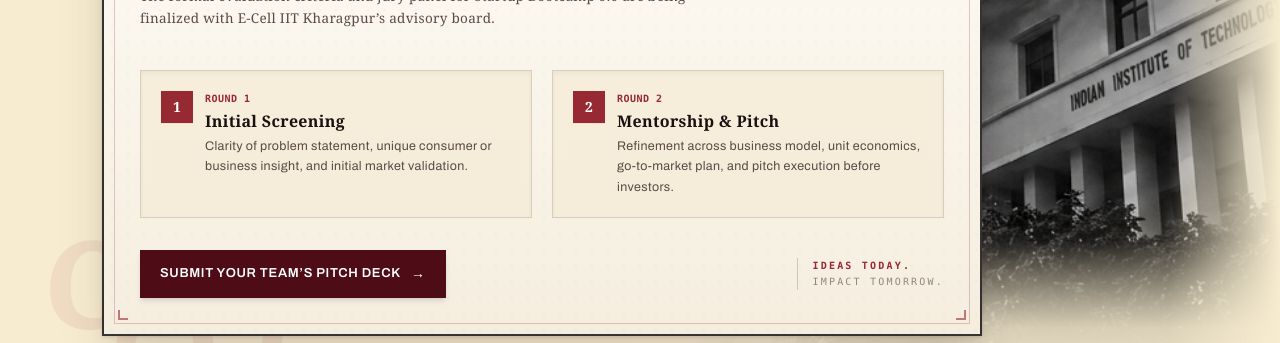
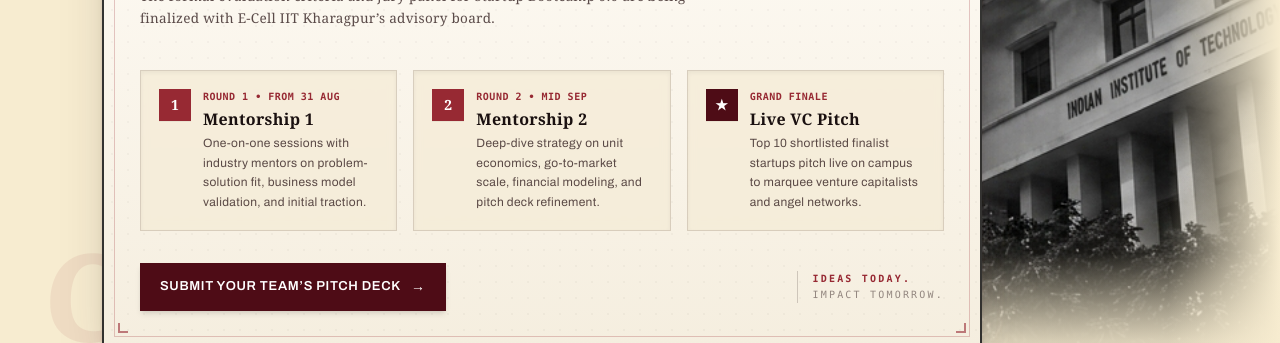
Before and after one commit to suvam-dev/sbc2.0, a Next.js app: page / in a window 1280 px wide. Shown: the part 3456-3799 px from the top of the page. Built offline with nearby package versions, Linux system fonts and the light colour scheme; no server answers.

Commit message:
fix(judging): replace initial screening with Mentorship 1, Mentorship 2, and Grand Finale VC Pitch

```diff
--- a/app/components/Judging.tsx
+++ b/app/components/Judging.tsx
@@ -205,42 +205,58 @@ export default function Judging() {
             </div>
           </div>
 
-          {/* 2 Round Sub-Cards with Warm Contrast */}
-          <div className="relative z-10 grid grid-cols-1 sm:grid-cols-2 gap-3.5 sm:gap-5 my-4 sm:my-6">
-            {/* Round 1 Card */}
-            <div className="bg-[#F4EBD6]/75 backdrop-blur-xs rounded-none p-3.5 sm:p-5 flex items-start gap-3 border border-[#321F1F]/15 hover:border-[#972933]/35 transition-all shadow-inner">
+          {/* Mentorship & Evaluation Round Sub-Cards */}
+          <div className="relative z-10 grid grid-cols-1 md:grid-cols-3 gap-3.5 sm:gap-4 my-4 sm:my-6">
+            {/* Mentorship Round 1 */}
+            <div className="bg-[#F4EBD6]/75 backdrop-blur-xs rounded-none p-3.5 sm:p-4.5 flex items-start gap-3 border border-[#321F1F]/15 hover:border-[#972933]/35 transition-all shadow-inner">
               <div className="w-8 h-8 rounded-none bg-[#972933] text-white font-serif font-bold text-sm flex items-center justify-center shrink-0 shadow-2xs">
                 1
               </div>
               <div className="space-y-1">
                 <span className="text-[10px] font-mono font-bold uppercase tracking-wider text-[#972933] block">
-                  Round 1
+                  Round 1 • From 31 Aug
                 </span>
                 <h4 className="font-serif font-bold text-sm sm:text-base text-[#1a1010] leading-snug">
-                  Initial Screening
+                  Mentorship 1
                 </h4>
-                <p className="text-xs sm:text-[12.5px] text-[#321F1F]/80 leading-relaxed">
-                  Clarity of problem statement, unique consumer or business insight, and initial
-                  market validation.
+                <p className="text-xs sm:text-[12px] text-[#321F1F]/80 leading-relaxed">
+                  One-on-one sessions with industry mentors on problem-solution fit, business model validation, and initial traction.
                 </p>
               </div>
             </div>
 
-            {/* Round 2 Card */}
-            <div className="bg-[#F4EBD6]/75 backdrop-blur-xs rounded-none p-3.5 sm:p-5 flex items-start gap-3 border border-[#321F1F]/15 hover:border-[#972933]/35 transition-all shadow-inner">
+            {/* Mentorship Round 2 */}
+            <div className="bg-[#F4EBD6]/75 backdrop-blur-xs rounded-none p-3.5 sm:p-4.5 flex items-start gap-3 border border-[#321F1F]/15 hover:border-[#972933]/35 transition-all shadow-inner">
               <div className="w-8 h-8 rounded-none bg-[#972933] text-white font-serif font-bold text-sm flex items-center justify-center shrink-0 shadow-2xs">
                 2
               </div>
               <div className="space-y-1">
                 <span className="text-[10px] font-mono font-bold uppercase tracking-wider text-[#972933] block">
-                  Round 2
+                  Round 2 • Mid Sep
                 </span>
                 <h4 className="font-serif font-bold text-sm sm:text-base text-[#1a1010] leading-snug">
-                  Mentorship & Pitch
+                  Mentorship 2
                 </h4>
-                <p className="text-xs sm:text-[12.5px] text-[#321F1F]/80 leading-relaxed">
-                  Refinement across business model, unit economics, go-to-market plan, and pitch
-                  execution before investors.
+                <p className="text-xs sm:text-[12px] text-[#321F1F]/80 leading-relaxed">
+                  Deep-dive strategy on unit economics, go-to-market scale, financial modeling, and pitch deck refinement.
+                </p>
+              </div>
+            </div>
+
+            {/* Grand Finale Card */}
+            <div className="bg-[#F4EBD6]/75 backdrop-blur-xs rounded-none p-3.5 sm:p-4.5 flex items-start gap-3 border border-[#321F1F]/15 hover:border-[#972933]/35 transition-all shadow-inner">
+              <div className="w-8 h-8 rounded-none bg-[#4E0C16] text-white font-serif font-bold text-sm flex items-center justify-center shrink-0 shadow-2xs">
+                ★
+              </div>
+              <div className="space-y-1">
+                <span className="text-[10px] font-mono font-bold uppercase tracking-wider text-[#972933] block">
+                  Grand Finale
+                </span>
+                <h4 className="font-serif font-bold text-sm sm:text-base text-[#1a1010] leading-snug">
+                  Live VC Pitch
+                </h4>
+                <p className="text-xs sm:text-[12px] text-[#321F1F]/80 leading-relaxed">
+                  Top 10 shortlisted finalist startups pitch live on campus to marquee venture capitalists and angel networks.
                 </p>
               </div>
             </div>
```
